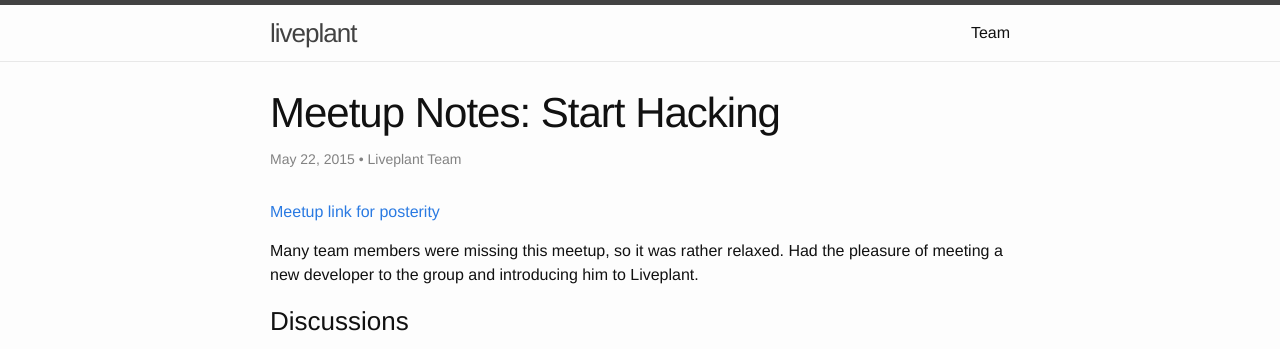
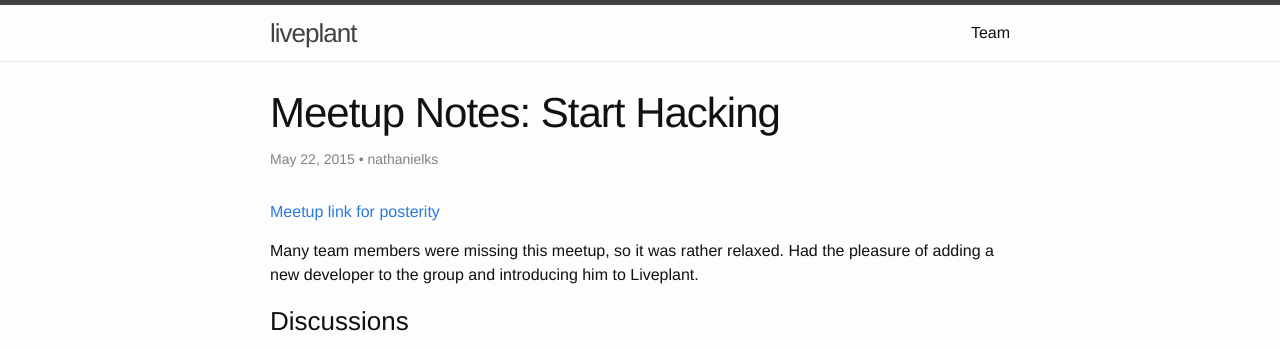
Before and after one commit to liveplant/about.liveplant.io, a Jekyll site: the page built from _posts/2015-05-22-meetup-start-hacking.markdown, in a window 1280 px wide. Shown: the top 349 px of the page. Built offline with Jekyll 4.4.1, drawn with Linux system fonts in a browser that asks for light colours.

Commit message:
Update 2015-05-22-meetup-start-hacking.markdown

```diff
--- a/_posts/2015-05-22-meetup-start-hacking.markdown
+++ b/_posts/2015-05-22-meetup-start-hacking.markdown
@@ -3,12 +3,12 @@ layout: post
 title:  "Meetup Notes: Start Hacking"
 date:   2015-05-22 19:00:00
 categories: meetup progress
-author: Liveplant Team
+author: nathanielks
 ---
 
 [Meetup link for posterity](http://www.meetup.com/Dallas-Web-Mobile-Development-Meetup/events/222583236/)
 
-Many team members were missing this meetup, so it was rather relaxed. Had the pleasure of meeting a new developer to the group and introducing him to Liveplant.
+Many team members were missing this meetup, so it was rather relaxed. Had the pleasure of adding a new developer to the group and introducing him to Liveplant.
 
 ### Discussions
 
```
